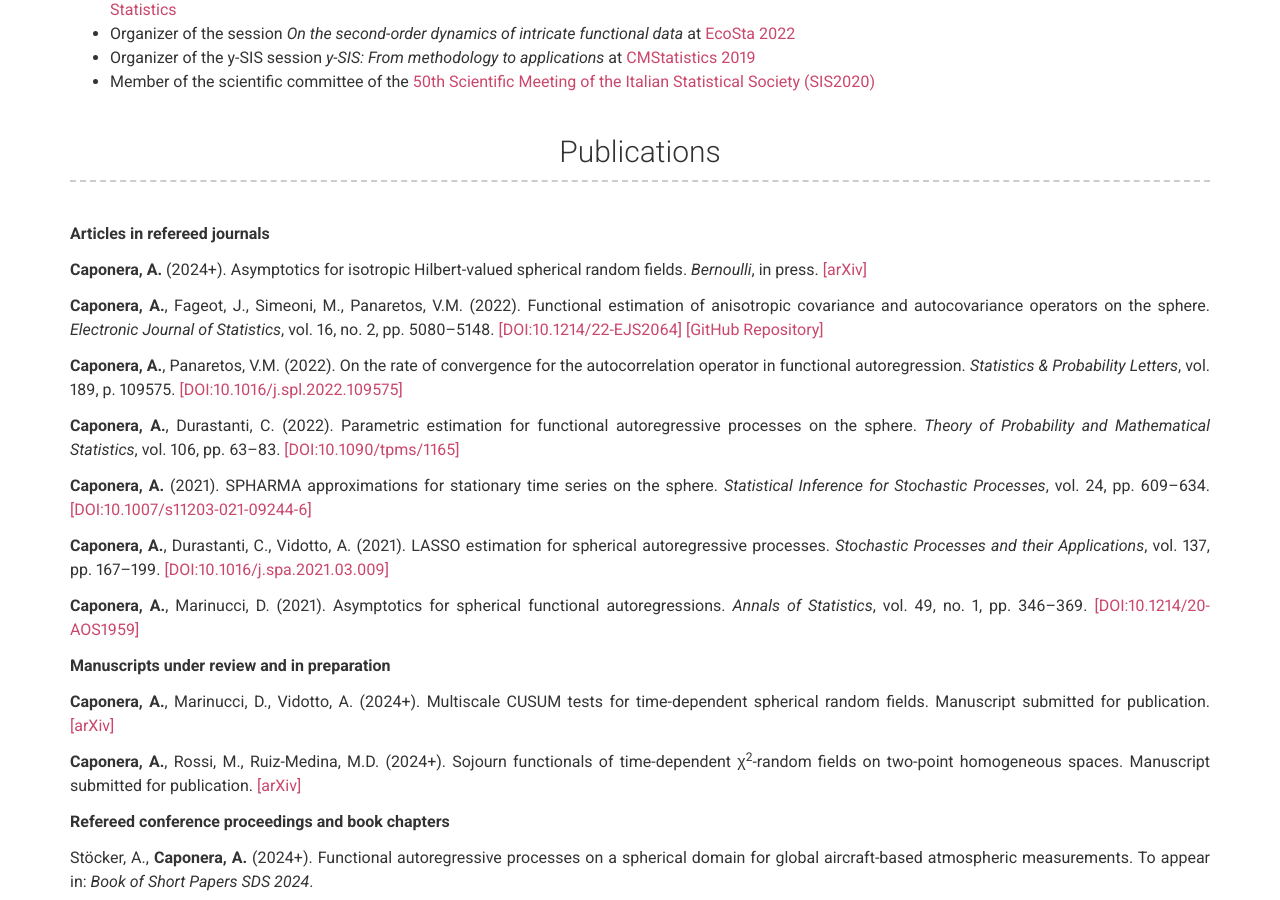
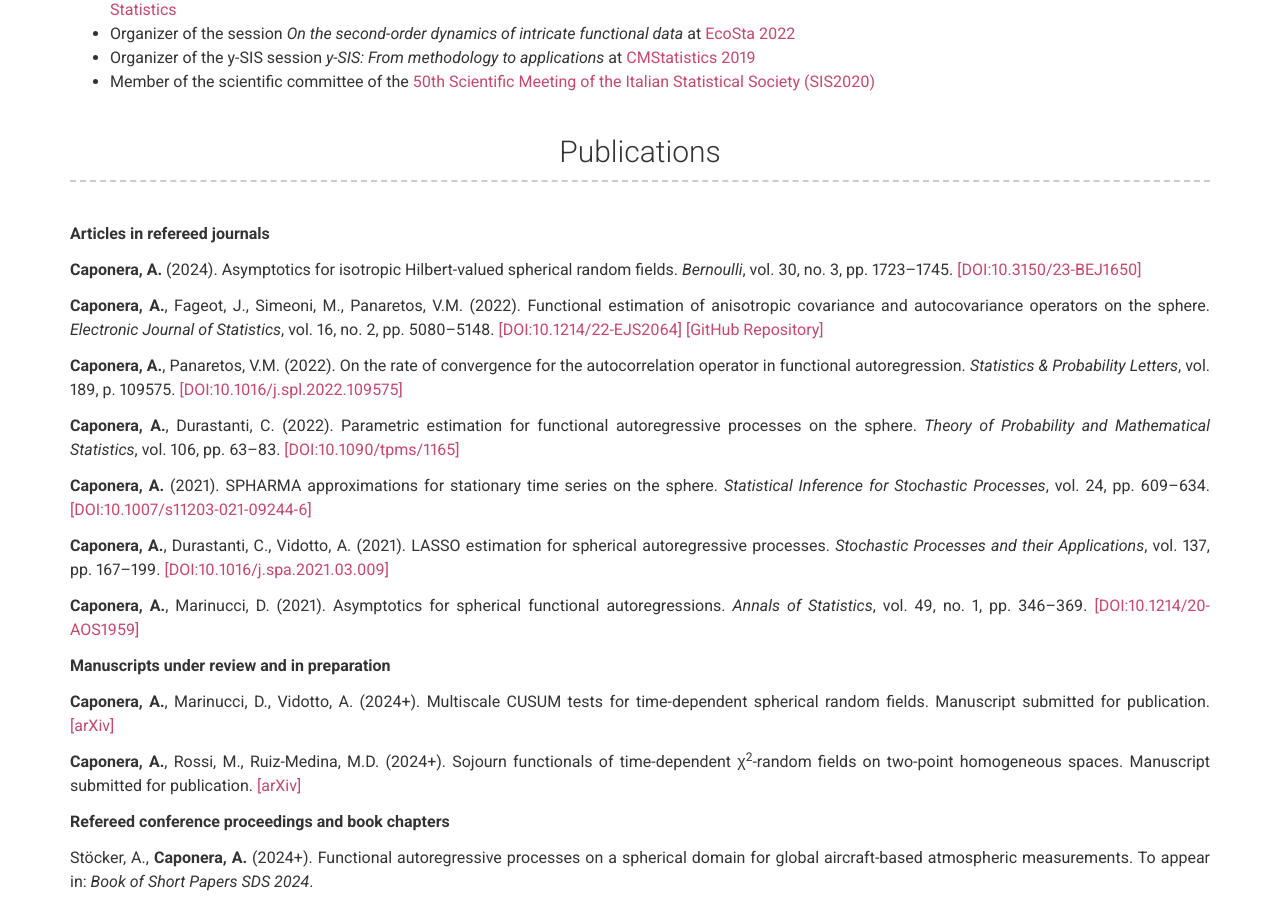
Before and after one commit to alessiacaponera/alessiacaponera.github.io, a Jekyll site: the page built from index.md, in a window 1280 px wide and 900 px high, scrolled down 2668 px. Built offline with Jekyll 4.4.1, drawn with Linux system fonts in a browser that asks for light colours.

Commit message:
Update _config.yml

```diff
--- a/_config.yml
+++ b/_config.yml
@@ -47,7 +47,7 @@ more_content: |
 
     **Articles in refereed journals**
 
-    **Caponera, A.** (2024+). Asymptotics for isotropic Hilbert-valued spherical random fields. *Bernoulli*, in press. [[arXiv]](https://arxiv.org/pdf/2212.02329.pdf)
+    **Caponera, A.** (2024). Asymptotics for isotropic Hilbert-valued spherical random fields. *Bernoulli*, vol. 30, no. 3, pp. 1723--1745. [[DOI:10.3150/23-BEJ1650]](https://doi.org/10.3150/23-BEJ1650)
 
     **Caponera, A.**, Fageot, J., Simeoni, M., Panaretos, V.M. (2022). Functional estimation of anisotropic covariance and autocovariance operators on the sphere. *Electronic Journal of Statistics*, vol. 16, no. 2, pp. 5080--5148. [[DOI:10.1214/22-EJS2064]](https://doi.org/10.1214/22-EJS2064) [[GitHub Repository]](https://github.com/matthieumeo/sphericov)
 
```
